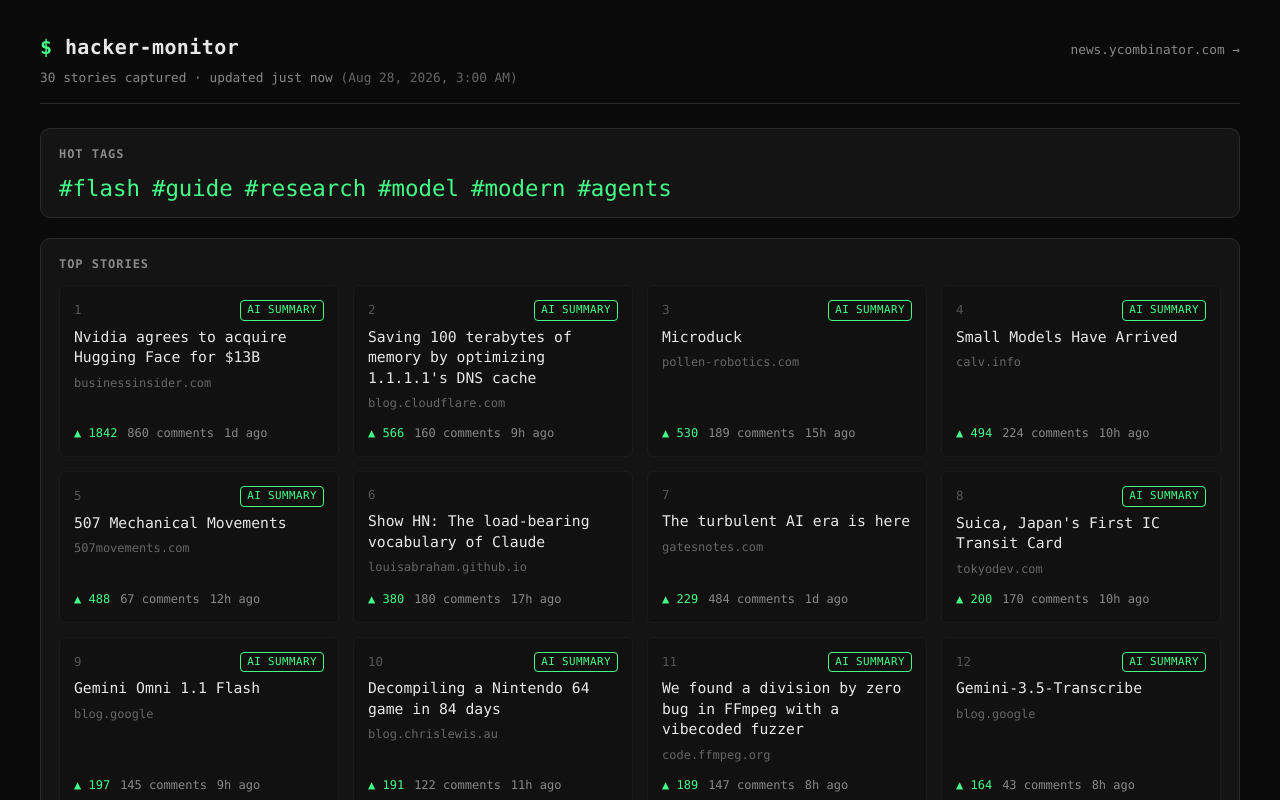
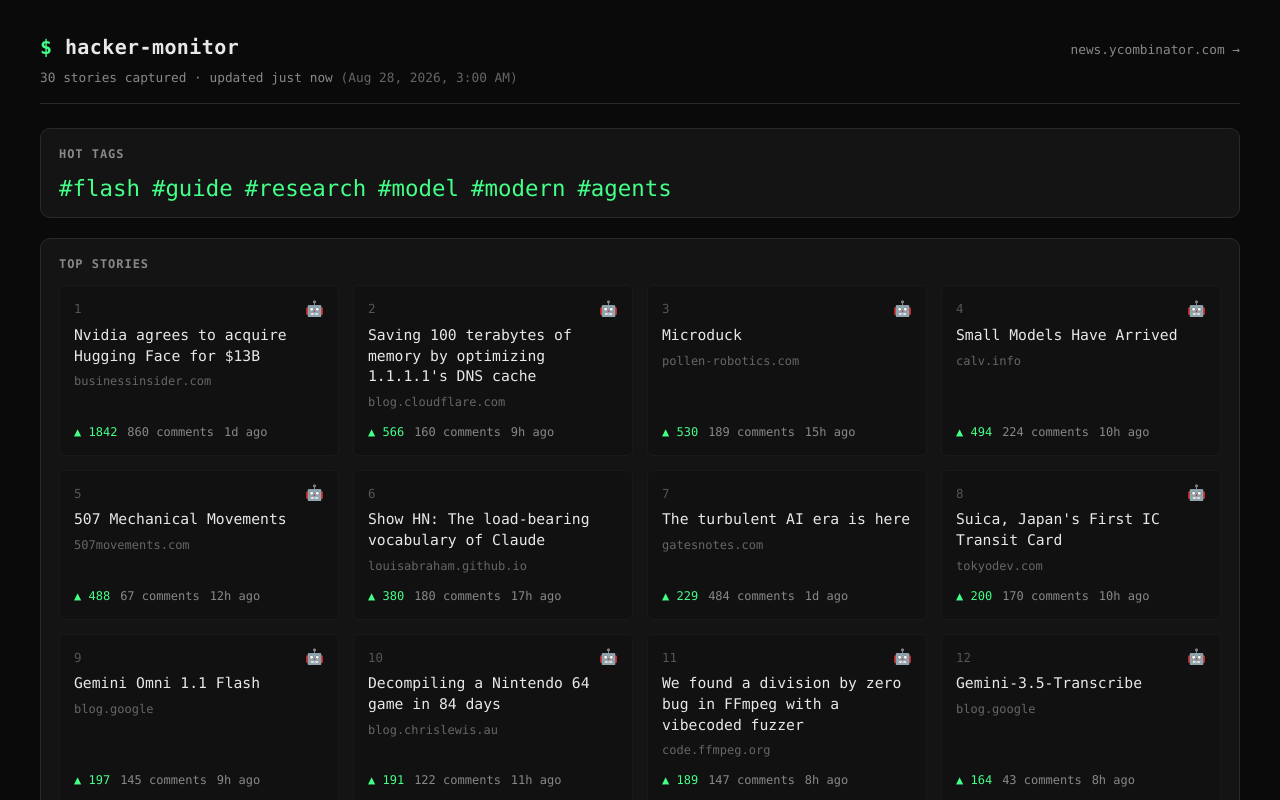
Before and after one commit to lwz7512/hackermonitor, a React (Vite) app: page / in a window 1280 px wide. Shown: the top 800 px of the page. Built offline with nearby package versions, Linux system fonts and the light colour scheme.

Commit message:
Replace AI summary text badge with a robot icon

```diff
--- a/src/components/StoryPanel.tsx
+++ b/src/components/StoryPanel.tsx
@@ -14,7 +14,11 @@
     <article className="panel-card" onClick={() => onOpen(story)}>
       <div className="panel-card__top">
         <span className="panel-card__rank">{story.rank}</span>
-        {story.summary && <span className="panel-card__ai-badge">AI summary</span>}
+        {story.summary && (
+          <span className="panel-card__ai-badge" title="AI summary available">
+            &#129302;
+          </span>
+        )}
       </div>
       <h3 className="panel-card__title">
         {isVideo && <span title="Video">&#127909; </span>}
--- a/src/styles/app.css
+++ b/src/styles/app.css
@@ -210,13 +210,8 @@
 }
 
 .panel-card__ai-badge {
-  color: var(--green);
-  font-size: 0.68rem;
-  letter-spacing: 0.04em;
-  text-transform: uppercase;
-  border: 1px solid var(--green);
-  border-radius: var(--radius-sm);
-  padding: 1px 6px;
+  font-size: 0.95rem;
+  line-height: 1;
 }
 
 .panel-card__title {
```
